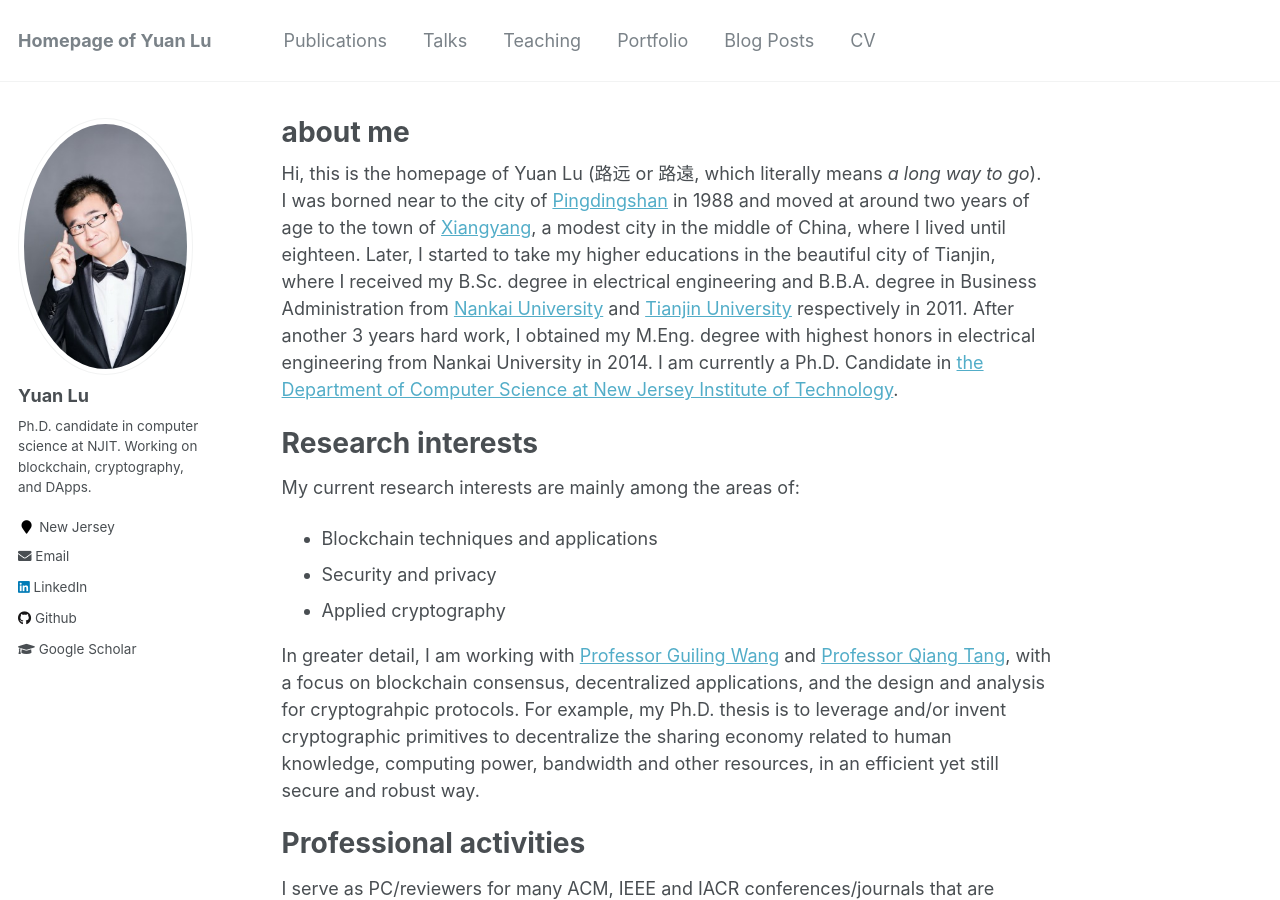
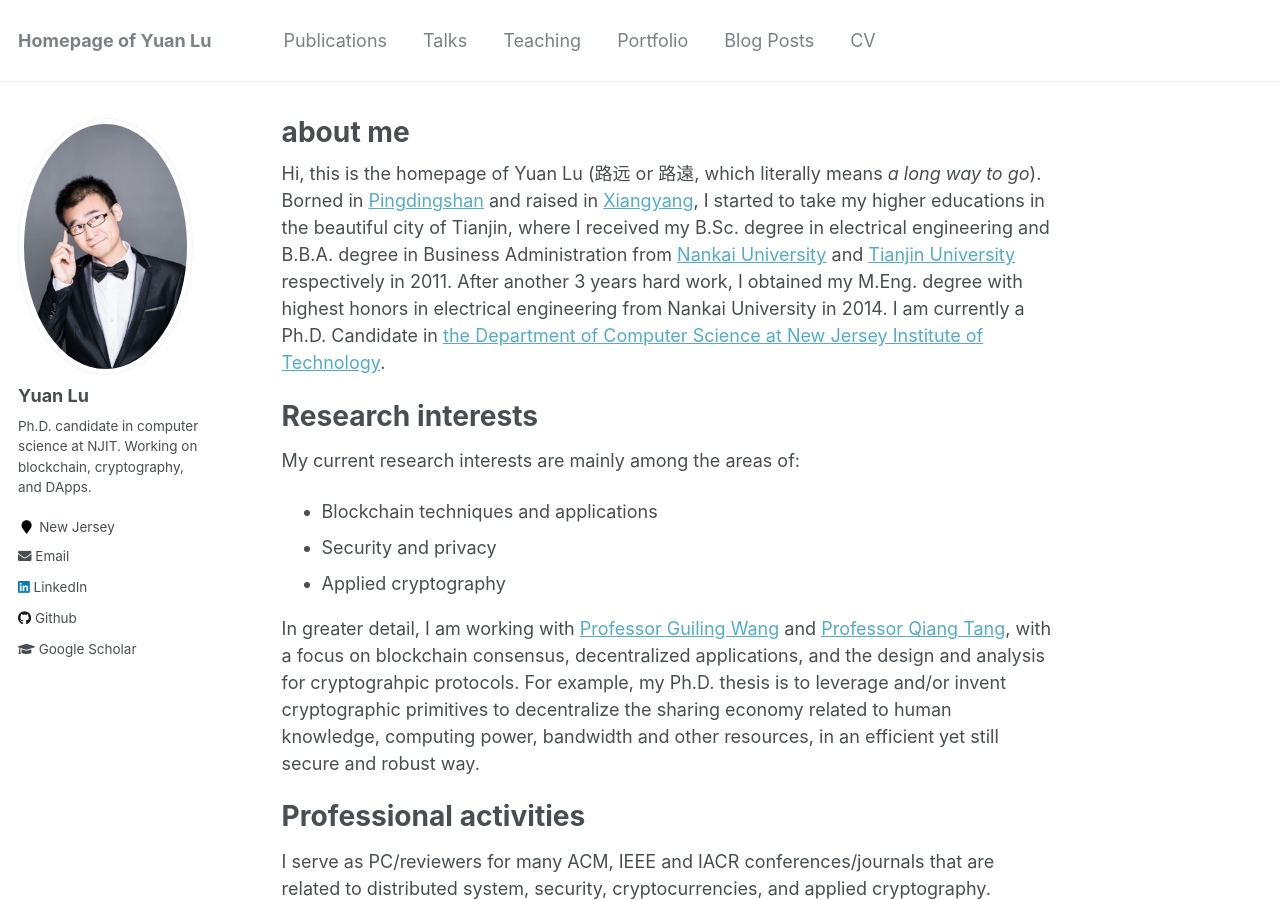
Before and after one commit to yylluu/yylluu.github.io, a Jekyll site: the page built from _pages/about.md, in a window 1280 px wide and 900 px high. Built offline with Jekyll 4.4.1, drawn with Linux system fonts in a browser that asks for light colours.

Commit message:
Update about.md

```diff
--- a/_pages/about.md
+++ b/_pages/about.md
@@ -8,7 +8,7 @@ redirect_from:
   - /about.html
 ---
 
-Hi, this is the homepage of Yuan Lu (路远 or 路遠, which literally means *a long way to go*). I was borned near to the city of [Pingdingshan](https://en.wikipedia.org/wiki/Pingdingshan) in 1988 and moved at around two years of age to the town of [Xiangyang](https://en.wikipedia.org/wiki/Xiangyang), a modest city in the middle of China, where I lived until eighteen. Later, I started to take my higher educations in the beautiful city of Tianjin, where I received my B.Sc. degree in electrical engineering and B.B.A. degree in Business Administration from [Nankai University](https://en.wikipedia.org/wiki/Nankai_University) and [Tianjin University](https://en.wikipedia.org/wiki/Tianjin_University) respectively in 2011. After another 3 years hard work, I obtained my M.Eng. degree with highest honors in electrical engineering from Nankai University in 2014. I am currently a Ph.D. Candidate in [the Department of Computer Science at New Jersey Institute of Technology](https://cs.njit.edu/).
+Hi, this is the homepage of Yuan Lu (路远 or 路遠, which literally means *a long way to go*). Borned in [Pingdingshan](https://en.wikipedia.org/wiki/Pingdingshan) and raised in [Xiangyang](https://en.wikipedia.org/wiki/Xiangyang), I started to take my higher educations in the beautiful city of Tianjin, where I received my B.Sc. degree in electrical engineering and B.B.A. degree in Business Administration from [Nankai University](https://en.wikipedia.org/wiki/Nankai_University) and [Tianjin University](https://en.wikipedia.org/wiki/Tianjin_University) respectively in 2011. After another 3 years hard work, I obtained my M.Eng. degree with highest honors in electrical engineering from Nankai University in 2014. I am currently a Ph.D. Candidate in [the Department of Computer Science at New Jersey Institute of Technology](https://cs.njit.edu/).
 
 
 
```
